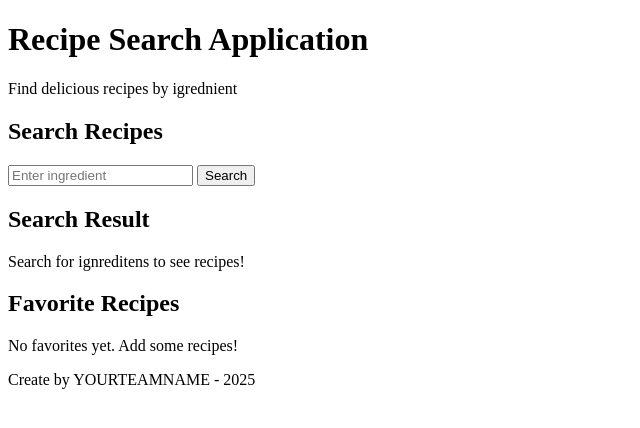
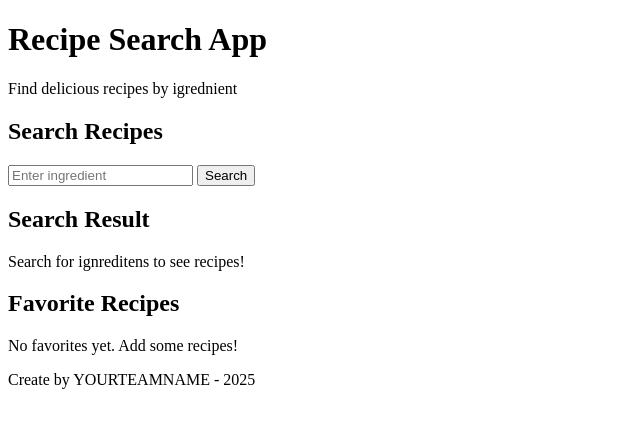
Before and after one commit to NawrockiMateusz/recipe-search-app, a plain HTML site: page index.html in a window 1280 px wide. Shown: the whole page, without its empty margins (0-640 px from the left). Drawn offline with Linux system fonts and the light colour scheme.

Commit message:
Change header text

```diff
--- a/index.html
+++ b/index.html
@@ -7,7 +7,7 @@
 </head>
 <body>
     <header>
-        <h1>Recipe Search Application</h1>
+        <h1>Recipe Search App</h1>
         <p>Find delicious recipes by igrednient</p>
     </header>
     <section>
```
